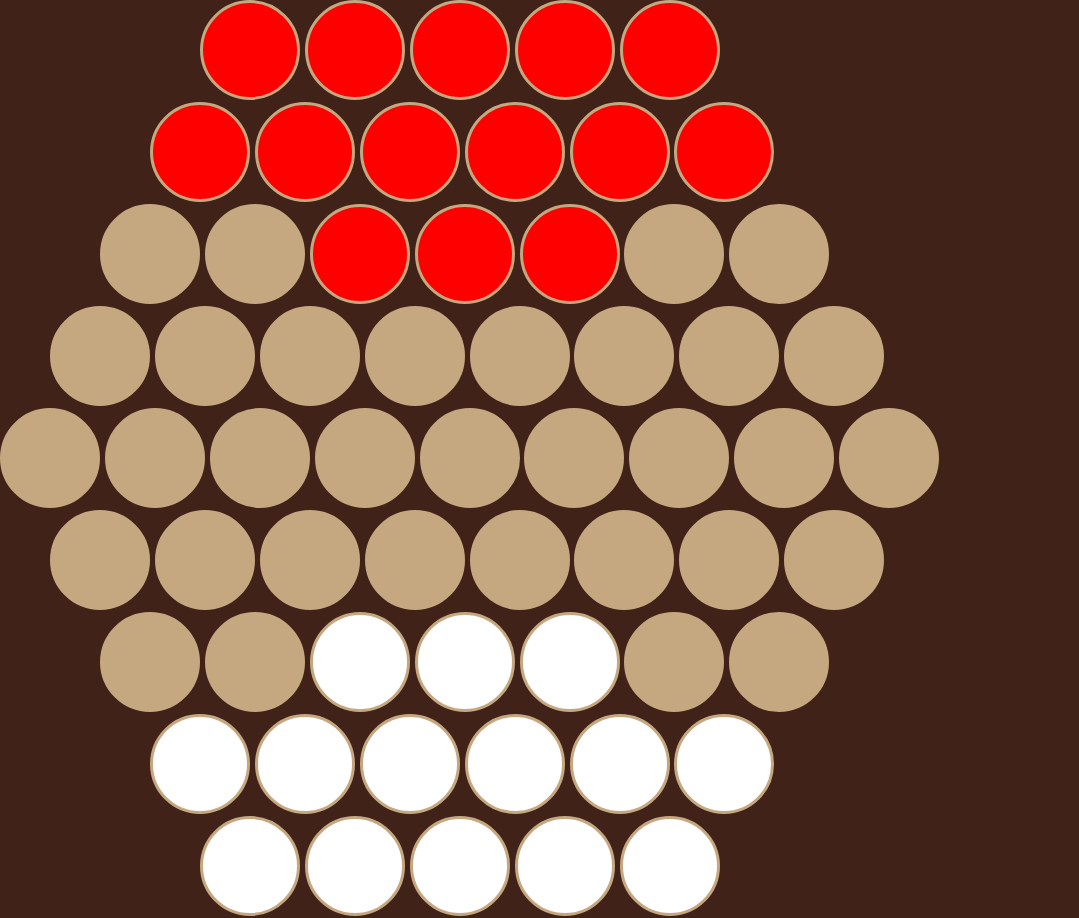
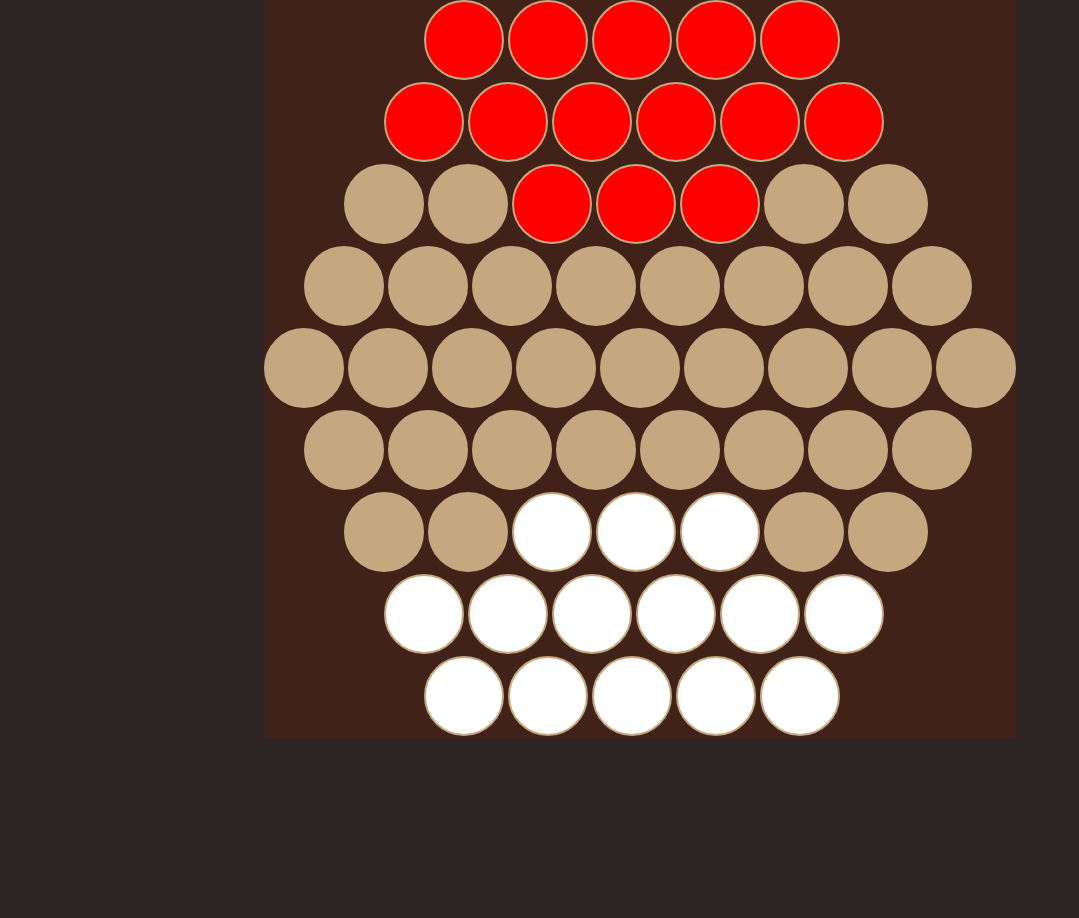
Before and after one commit to KodBilen42/ABALONE-PROJECT, a plain HTML site: page Abalone/table.html in a window 1280 px wide. Shown: the whole page, without its empty margins (0-1079 px from the left). After the commit the page ends 800 px from the top, so only its background shows below. Drawn offline with Linux system fonts and the light colour scheme.

Commit message:
javascript

```diff
--- a/Abalone/Style/table.css
+++ b/Abalone/Style/table.css
@@ -8,13 +8,22 @@ html{
     scroll-behavior: smooth;
     font-size: 20px;
 }
+@media (max-width: 1500px) {
+    html{
+        font-size: 16px;
+    }
+    button{
+        border: 0.1875rem solid #c5a880;
+    }
+}
 body{
     background: #2D2424;
+    display: flex;
 }
 .container{
     display: inline-block;
     background: #402218;
-    width: 100%;
+    margin: auto;
 }
 button{
     width: 5rem;
@@ -23,7 +32,7 @@ button{
     border: 0.15rem solid #c5a880;
 }
 button:hover{
-    border: 0.15rem solid #2D2424;
+    border: 0.15rem solid #000;
 }
 .fourth_line{
     margin-left: 2.5rem;
@@ -58,3 +67,9 @@ button:hover{
 .white{
     background: white;
 }
+button.red:focus{
+    border: 0.15rem solid #000;
+}
+button.white:focus{
+    border: 0.15rem solid #000;
+}
--- /dev/null
+++ b/Abalone/scripts/script.js
@@ -0,0 +1,3 @@
+function change_class(classname) {
+  document.getElementById(classname).className = "white";
+}
--- a/Abalone/table.html
+++ b/Abalone/table.html
@@ -13,84 +13,85 @@
 <body>
     <div class="container">
         <div class="first_line">
-            <button class="circle red"></button>
-            <button class="circle red"></button>
-            <button class="circle red"></button>
-            <button class="circle red"></button>
-            <button class="circle red"></button>
+            <button id="00" class="circle red" onclick= "change_class('00')"></button>
+            <button id="10" class="circle red" onclick= "change_class('10')"></button>
+            <button id="20" class="circle red" onclick= "change_class('20')"></button>
+            <button id="30" class="circle red" onclick= "change_class('30')"></button>
+            <button id="40" class="circle red" onclick= "change_class('40')"></button>
         </div>
         <div class="second_line">
-            <button class="circle red"></button>
-            <button class="circle red"></button>
-            <button class="circle red"></button>
-            <button class="circle red"></button>
-            <button class="circle red"></button>
-            <button class="circle red"></button>
+            <button id="01" class="circle red"></button>
+            <button id="11" class="circle red"></button>
+            <button id="21" class="circle red"></button>
+            <button id="31" class="circle red"></button>
+            <button id="41" class="circle red"></button>
+            <button id="51" class="circle red"></button>
         </div>
         <div class="third_line">
-            <button class="circle grey"></button>
-            <button class="circle grey"></button>
-            <button class="circle red"></button>
-            <button class="circle red"></button>
-            <button class="circle red"></button>
-            <button class="circle grey"></button>
-            <button class="circle grey"></button>
+            <button id="02" class="circle grey"></button>
+            <button id="12" class="circle grey"></button>
+            <button id="22" class="circle red"></button>
+            <button id="32" class="circle red"></button>
+            <button id="42" class="circle red"></button>
+            <button id="52" class="circle grey"></button>
+            <button id="62" class="circle grey"></button>
         </div>
         <div class="fourth_line">
-            <button class="circle grey"></button>
-            <button class="circle grey"></button>
-            <button class="circle grey"></button>
-            <button class="circle grey"></button>
-            <button class="circle grey"></button>
-            <button class="circle grey"></button>
-            <button class="circle grey"></button>
-            <button class="circle grey"></button>
+            <button id="03" class="circle grey"></button>
+            <button id="13" class="circle grey"></button>
+            <button id="23" class="circle grey"></button>
+            <button id="33" class="circle grey"></button>
+            <button id="43" class="circle grey"></button>
+            <button id="53" class="circle grey"></button>
+            <button id="63" class="circle grey"></button>
+            <button id="73" class="circle grey"></button>
         </div>
         <div class="fifth_line">
-            <button class="circle grey"></button>
-            <button class="circle grey"></button>
-            <button class="circle grey"></button>
-            <button class="circle grey"></button>
-            <button class="circle grey"></button>
-            <button class="circle grey"></button>
-            <button class="circle grey"></button>
-            <button class="circle grey"></button>
-            <button class="circle grey"></button>
+            <button id="04" class="circle grey"></button>
+            <button id="14" class="circle grey"></button>
+            <button id="24" class="circle grey"></button>
+            <button id="34" class="circle grey"></button>
+            <button id="44" class="circle grey"></button>
+            <button id="54" class="circle grey"></button>
+            <button id="64" class="circle grey"></button>
+            <button id="74" class="circle grey"></button>
+            <button id="84" class="circle grey"></button>
         </div>
         <div class="sixth_line">
-            <button class="circle grey"></button>
-            <button class="circle grey"></button>
-            <button class="circle grey"></button>
-            <button class="circle grey"></button>
-            <button class="circle grey"></button>
-            <button class="circle grey"></button>
-            <button class="circle grey"></button>
-            <button class="circle grey"></button>
+            <button id="05" class="circle grey"></button>
+            <button id="15" class="circle grey"></button>
+            <button id="25" class="circle grey"></button>
+            <button id="35" class="circle grey"></button>
+            <button id="45" class="circle grey"></button>
+            <button id="55" class="circle grey"></button>
+            <button id="65" class="circle grey"></button>
+            <button id="75" class="circle grey"></button>
         </div>
         <div class="seventh_line">
-            <button class="circle grey"></button>
-            <button class="circle grey"></button>
-            <button class="circle white"></button>
-            <button class="circle white"></button>
-            <button class="circle white"></button>
-            <button class="circle grey"></button>
-            <button class="circle grey"></button>
+            <button id="06" class="circle grey"></button>
+            <button id="16" class="circle grey"></button>
+            <button id="26" class="circle white"></button>
+            <button id="36" class="circle white"></button>
+            <button id="46" class="circle white"></button>
+            <button id="56" class="circle grey"></button>
+            <button id="66" class="circle grey"></button>
         </div>
         <div class="eighth_line">
-            <button class="circle white"></button>
-            <button class="circle white"></button>
-            <button class="circle white"></button>
-            <button class="circle white"></button>
-            <button class="circle white"></button>
-            <button class="circle white"></button>
+            <button id="07" class="circle white"></button>
+            <button id="17" class="circle white"></button>
+            <button id="27" class="circle white"></button>
+            <button id="37" class="circle white"></button>
+            <button id="47" class="circle white"></button>
+            <button id="57" class="circle white"></button>
         </div>
         <div class="nineth_line">
-            <button class="circle white"></button>
-            <button class="circle white"></button>
-            <button class="circle white"></button>
-            <button class="circle white"></button>
-            <button class="circle white"></button>
+            <button id="08" class="circle white"></button>
+            <button id="18" class="circle white"></button>
+            <button id="28" class="circle white"></button>
+            <button id="38" class="circle white"></button>
+            <button id="48" class="circle white"></button>
         </div>
     </div>
+    <script src="scripts/script.js"></script>
 </body>
 </html>
```
